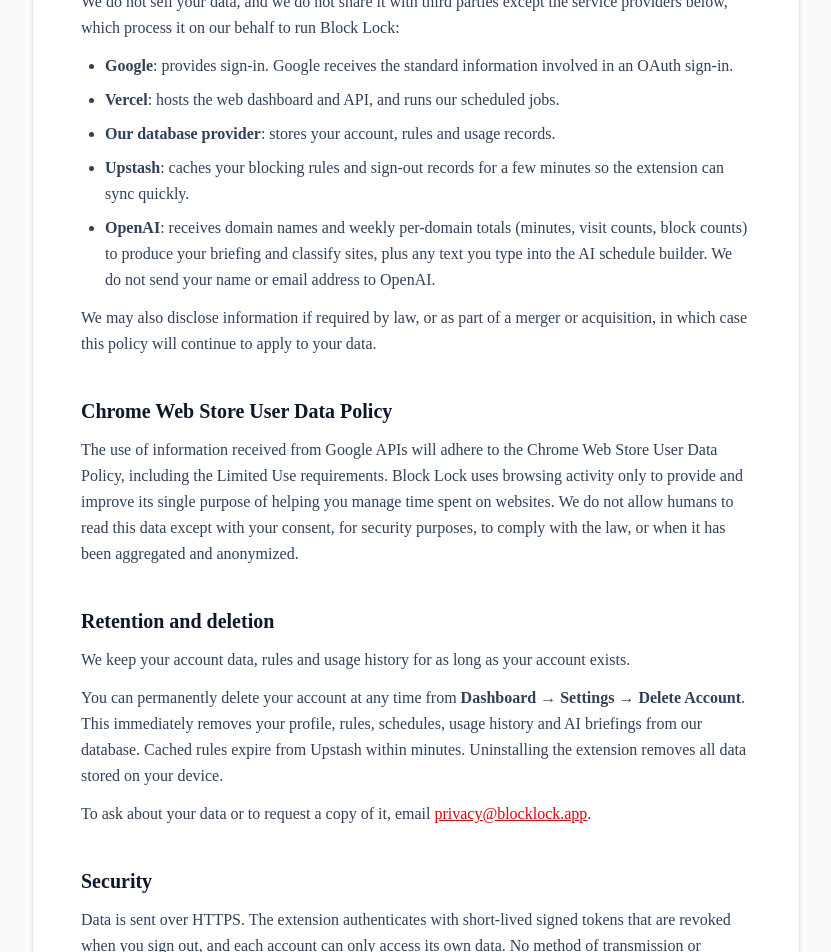
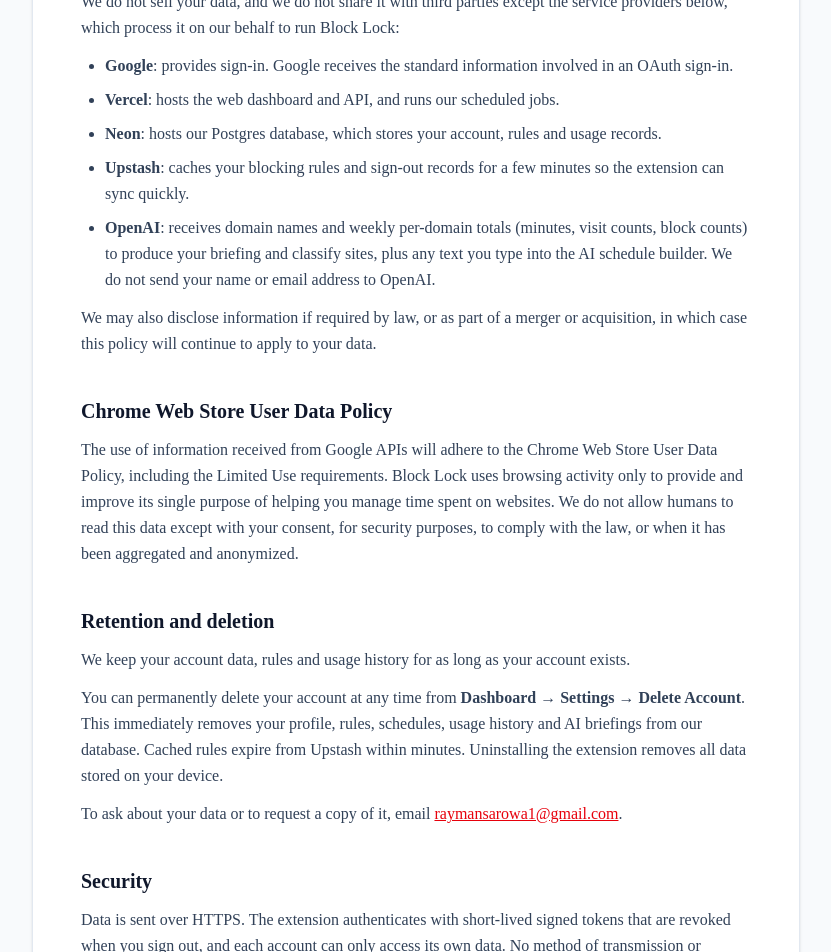
Before and after one commit to raymansarowa976/block-lock, a Next.js app in the folder apps/web/: page /privacy in a window 1280 px wide. Shown: the part 1400-2352 px from the top of the page, without its empty margins (224-1055 px from the left). Built offline with nearby package versions, Linux system fonts and the light colour scheme.

Commit message:
added my email and neon as db

```diff
--- a/apps/web/app/privacy/page.tsx
+++ b/apps/web/app/privacy/page.tsx
@@ -119,7 +119,8 @@
               <strong>Vercel</strong>: hosts the web dashboard and API, and runs our scheduled jobs.
             </li>
             <li>
-              <strong>Our database provider</strong>: stores your account, rules and usage records.
+              <strong>Neon</strong>: hosts our Postgres database, which stores your account, rules and
+              usage records.
             </li>
             <li>
               <strong>Upstash</strong>: caches your blocking rules and sign-out records for a few minutes
--- a/apps/web/lib/constants.ts
+++ b/apps/web/lib/constants.ts
@@ -5,4 +5,4 @@
 
 // Public contact address shown on /privacy (and referenced by the Chrome Web
 // Store listing) for privacy questions and data requests.
-export const PRIVACY_CONTACT_EMAIL = "privacy@blocklock.app"
+export const PRIVACY_CONTACT_EMAIL = "raymansarowa1@gmail.com"
```
